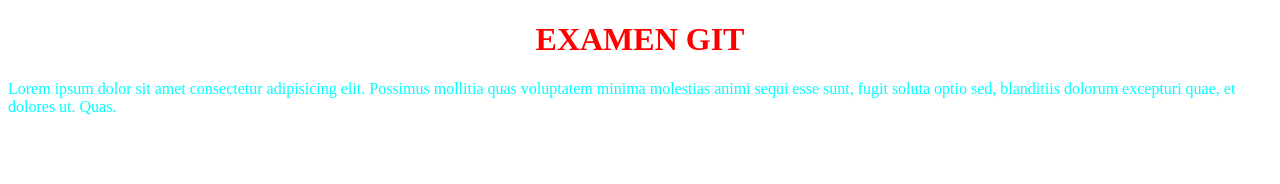
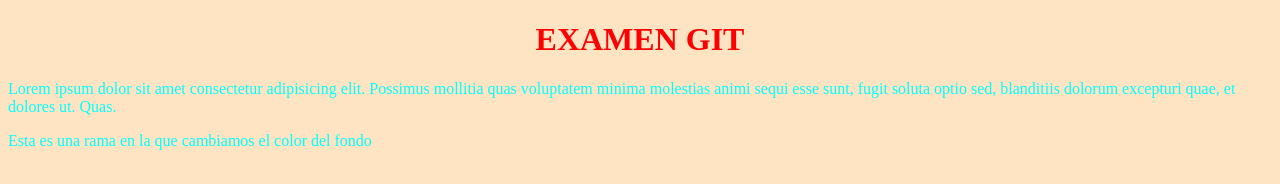
Before and after one commit to Pablirry/RepositorioExamen, a plain HTML site: page index.html in a window 1280 px wide. Drawn offline with Linux system fonts and the light colour scheme.

Commit message:
colorFondo

```diff
--- a/estilos.css
+++ b/estilos.css
@@ -6,3 +6,7 @@ h1{
     text-align: center;
     color:red;
 }
+
+body{
+    background-color:bisque
+}
--- a/index.html
+++ b/index.html
@@ -14,6 +14,8 @@
 
     <p>Lorem ipsum dolor sit amet consectetur adipisicing elit. Possimus mollitia quas voluptatem minima molestias animi
     sequi esse sunt, fugit soluta optio sed, blanditiis dolorum excepturi quae, et dolores ut. Quas.</p>
+
+    <p>Esta es una rama en la que cambiamos el color del fondo</p>
 </body>
 
 </html>
```
